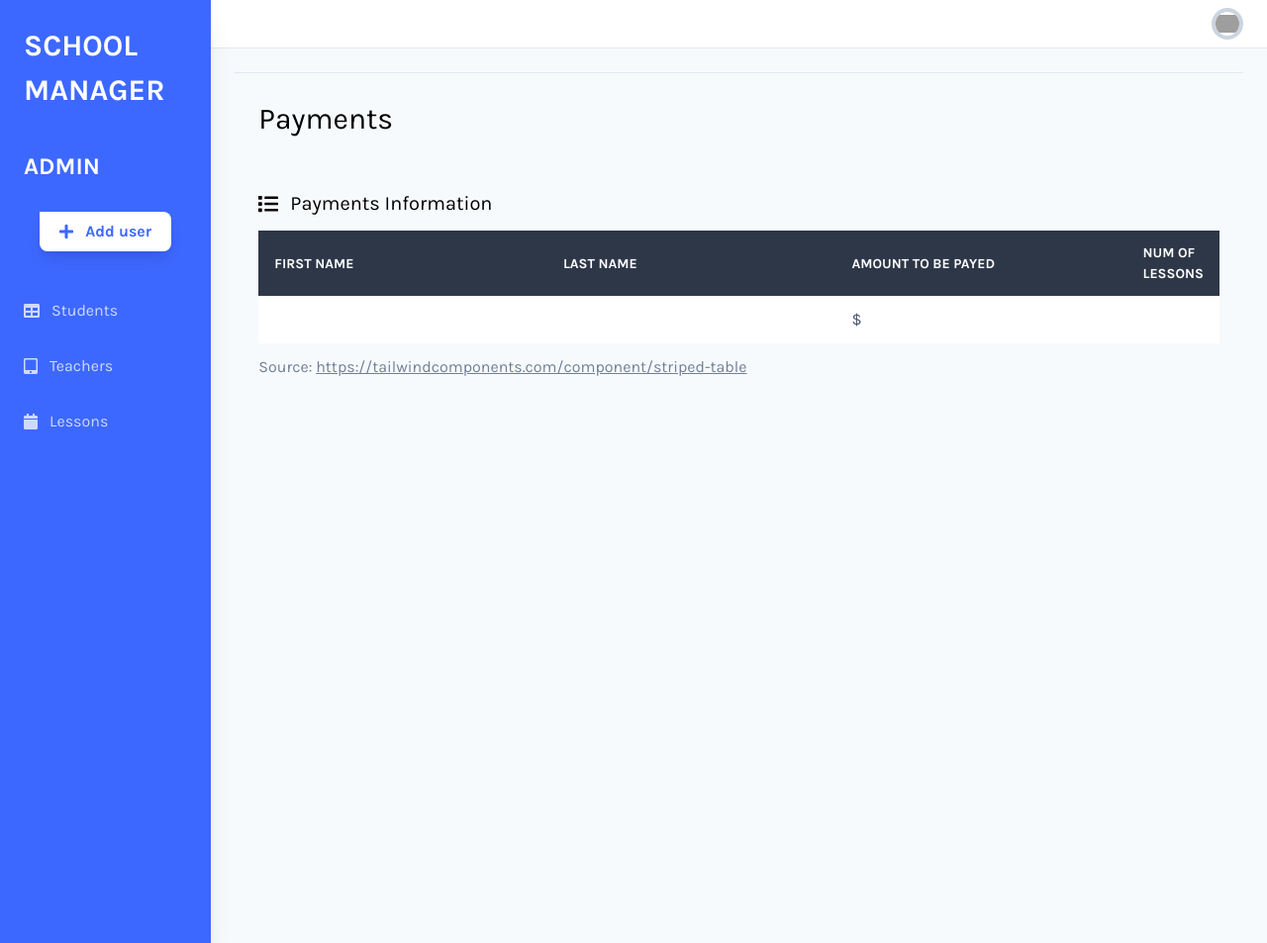
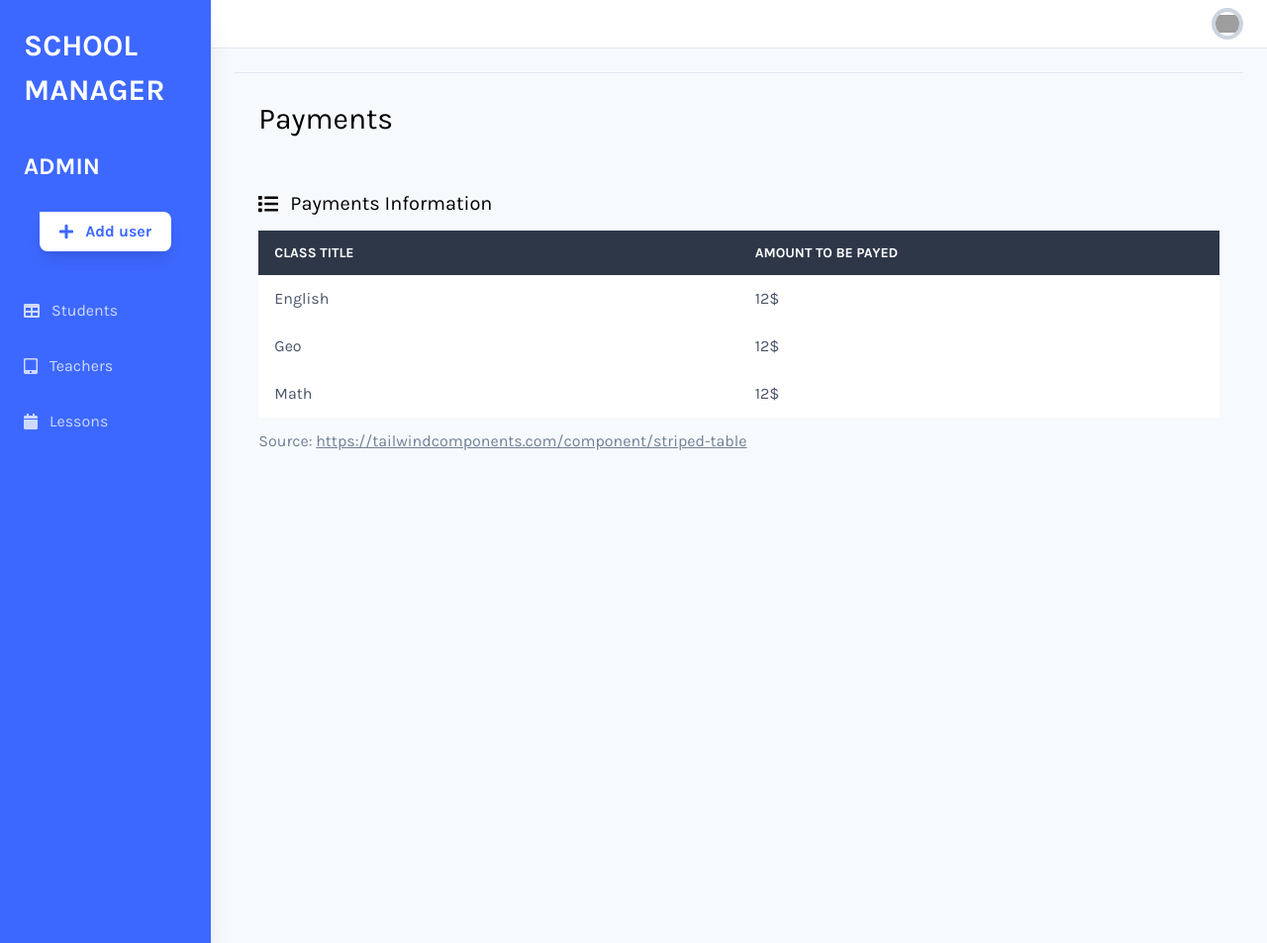
Before and after one commit to d4nilyuk/schoolApp, a Django app: page /lessons in a window 1280 px wide. Shown: the whole page at 99% size. Run offline with Django 3.2, Linux system fonts and the light colour scheme; a user stored in the database is signed in; data comes from the database, SQL or seed files in the repository; both versions use the stored data as it was after the commit; style sheets or scripts are compiled from the project's sources; some libraries are stand-ins or nearby versions; grey boxes are pictures that could not be loaded.

Commit message:
admin+teacher lists

```diff
--- a/myfirst/theme/templates/base.html
+++ b/myfirst/theme/templates/base.html
@@ -23,7 +23,6 @@
     </style>
 </head>
 <body class="bg-gray-100 font-family-karla flex">
-
     <aside class="relative bg-sidebar h-screen w-64 hidden sm:block shadow-xl">
         <div class="p-6">
             <a href="{% url 'schoolapp:home' %}" class="text-white text-3xl font-semibold uppercase hover:text-gray-300">SCHOOL MANAGER</a>
@@ -38,6 +37,7 @@
                 </a>
             {% endif %}
         </div>
+        {% if user.is_authenticated %}
             {% if not user.is_superuser %}
                 <nav class="text-white text-base font-semibold pt-3">
                     <a href="{% url 'schoolapp:student' %}" class="flex items-center text-white opacity-75 hover:opacity-100 py-4 pl-6 nav-item">
@@ -68,6 +68,22 @@
                     <i class="fas fa-calendar mr-3"></i>
                     Lessons
                 </a>
+            {% endif %}
+        {% else %}
+            <nav class="text-white text-base font-semibold pt-3">
+                <a href="#" class="flex items-center text-white opacity-75 hover:opacity-100 py-4 pl-6 nav-item">
+                    <i class="fas fa-table mr-3"></i>
+                    Students
+                </a>
+                <a href="#" class="flex items-center text-white opacity-75 hover:opacity-100 py-4 pl-6 nav-item">
+                    <i class="fas fa-calendar mr-3"></i>
+                    Timetable
+                </a>
+                    <a href="#" class="flex items-center text-white opacity-75 hover:opacity-100 py-4 pl-6 nav-item">
+                        <i class="fas fa-sticky-note mr-3"></i>
+                        Payment
+                    </a>
+            </nav>
         {% endif %}
     </aside>
 
--- a/myfirst/theme/templates/lessons/lessons.html
+++ b/myfirst/theme/templates/lessons/lessons.html
@@ -18,6 +18,7 @@ School Classes
                 </p>
                 <div class="bg-white overflow-auto">
                     <table class="min-w-full bg-white">
+                        {% if user.username != 'admin' %}
                         <thead class="bg-gray-800 text-white">
                             <tr>
                                 <th class="w-1/3 text-left py-3 px-4 uppercase font-semibold text-sm">First Name</th>
@@ -34,6 +35,22 @@ School Classes
                                     <td class="text-left py-3 px-4"><a class="hover:text-blue-500" href="{% url 'schoolapp:lesson' %}">{{user.teacher.lesson_set.count}}</a></td>
                                 </tr>
                             </tbody>
+                        {% else %}
+                            <thead class="bg-gray-800 text-white">
+                                <tr>
+                                    <th class="w-1/3 text-left py-3 px-4 uppercase font-semibold text-sm">Class Title</th>
+                                    <th class="w-1/3 text-left py-3 px-4 uppercase font-semibold text-sm">Amount to be payed</th>
+                                </tr>
+                            </thead>
+                            {% for a in lesson %}
+                                <tbody class="text-gray-700">
+                                    <tr>
+                                        <td class="text-left py-3 px-4"><a class="hover:text-blue-500" href="{% url 'schoolapp:lesson' %}">{{a.lesson_title}}</a></td>
+                                        <td class="text-left py-3 px-4"><a class="hover:text-blue-500" href="{% url 'schoolapp:lesson' %}">{{a.teacher.hourlyRate}}$</a></td>
+                                    </tr>
+                                </tbody>
+                            {% endfor %}
+                        {% endif %}
                     </table>
                 </div>
                 <p class="pt-3 text-gray-600">
```
Also changed, not shown: myfirst/theme/templates/students/students.html (+5 -7 lines), myfirst/theme/templates/teachers/teachers.html (+5 -9 lines), myfirst/db.sqlite3. Lines whose indentation alone changed are shown as unchanged.
